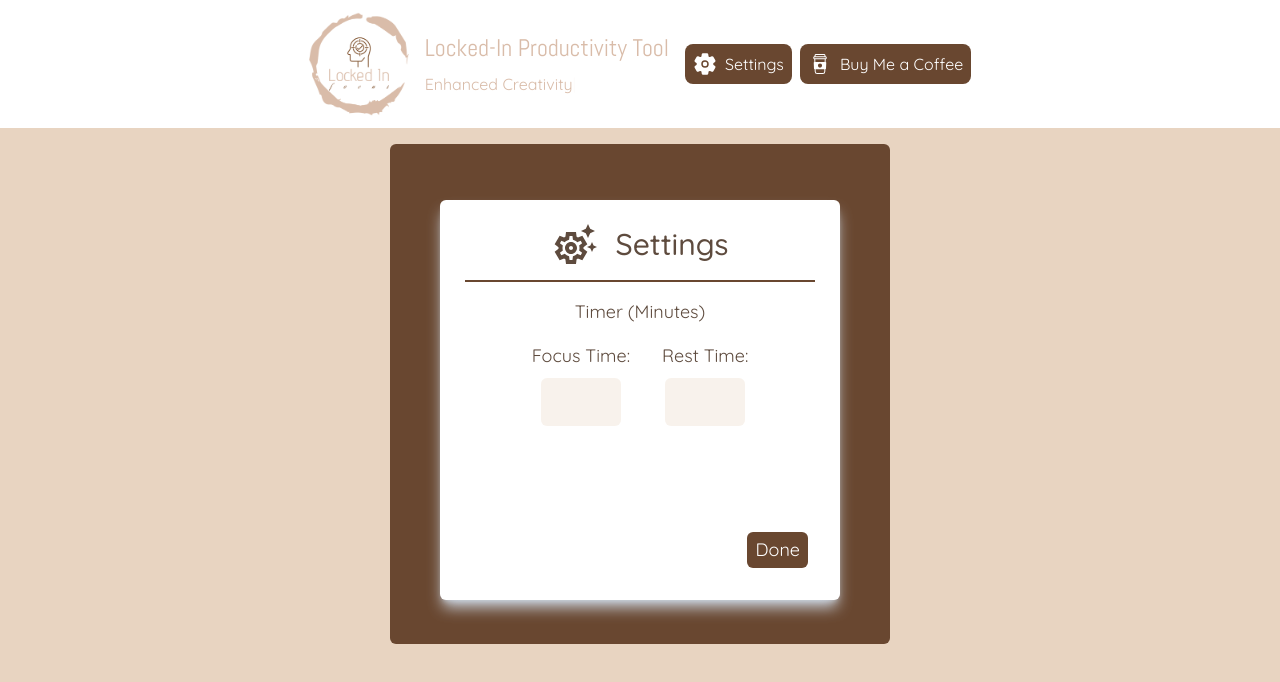
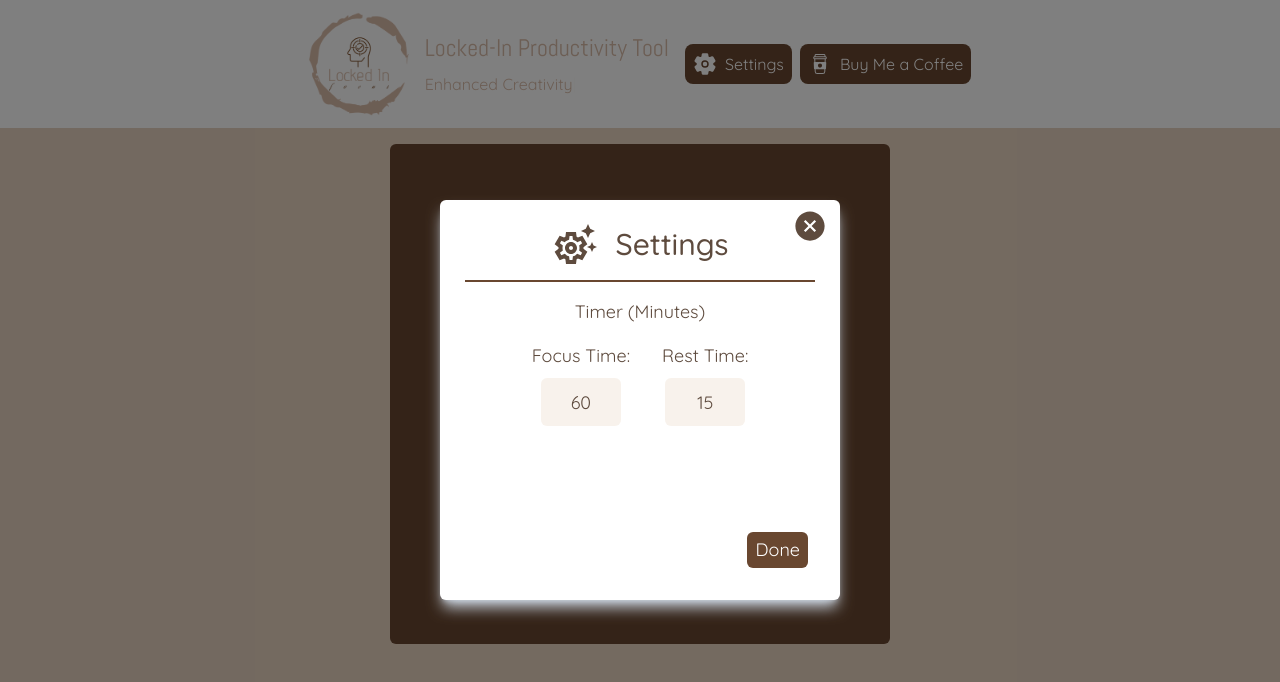
Before and after one commit to buheracoupe/locked-in-deepwork-tool, a React (Create React App) app: page / in a window 1280 px wide. Both pictures are taken after a click on the element "Settings". Shown: the top 682 px of the page. Built offline with nearby package versions, Linux system fonts and the light colour scheme.

Commit message:
create setTime reducer for the settingsSlice and update it with user interval settings

```diff
--- a/package.json
+++ b/package.json
@@ -9,6 +9,7 @@
     "@testing-library/user-event": "^13.5.0",
     "react": "^18.3.1",
     "react-dom": "^18.3.1",
+    "react-hook-form": "^7.53.1",
     "react-icons": "^5.3.0",
     "react-redux": "^9.1.2",
     "react-scripts": "5.0.1",
--- a/src/App.js
+++ b/src/App.js
@@ -12,7 +12,7 @@ function App() {
 
   function handleClick(){
     if(isSettingsShowing){
-      dispatch(toggleSettings("false"))
+      dispatch(toggleSettings(false))
     }
   }
 
@@ -27,10 +27,7 @@ function App() {
       <ClockContainer />
       </main>
       </section>
-
-
-
-
+    {isSettingsShowing && <div className="overlay fixed left-0 top-0 w-full h-full bg-[rgba(0,0,0,0.5)] "></div>}
     </div>
   );
 }
--- a/src/Redux/slices/settingsSlice.jsx
+++ b/src/Redux/slices/settingsSlice.jsx
@@ -2,6 +2,8 @@ import { createSlice } from "@reduxjs/toolkit";
 
 const initialState = {
     settingsShowing: false,
+    focusMinutes: 60,
+    restMinutes: 15,
 }
 
 const settingsSlice = createSlice({
@@ -10,9 +12,13 @@ const settingsSlice = createSlice({
     reducers: {
     toggleSettings: (state, action) => {
         state.settingsShowing = action.payload
+    },
+    setTime: (state, action) => {
+        state.focusMinutes = parseInt(action.payload.focusTime)
+        state.restMinutes = parseInt(action.payload.restTime)
     }
     },
 })
 
-export const { toggleSettings } = settingsSlice.actions;
+export const { toggleSettings, setTime } = settingsSlice.actions;
 export default settingsSlice.reducer;
--- a/src/components/Header.jsx
+++ b/src/components/Header.jsx
@@ -3,13 +3,12 @@ import logo from "../Assets/Locked In logos and fonts/locked-in-high-resolution-
 import { CiCoffeeCup } from "react-icons/ci";
 import { IoSettings } from "react-icons/io5";
 import TypedDisplay from './TypedDisplay';
-import { useSelector, useDispatch } from 'react-redux';
+import { useDispatch } from 'react-redux';
 import { toggleSettings } from '../Redux/slices/settingsSlice';
 
 
 
 function Header() {
-  const isSettingsShowing = useSelector((state) => state.settings.settingsShowing);
   const dispatch = useDispatch();
 
   return (
@@ -23,7 +22,7 @@ function Header() {
         </div>
 
         <div className="buttons flex gap-2">
-        <div onClick={() => dispatch(toggleSettings("true"))}
+        <div onClick={() => dispatch(toggleSettings(true))}
         className='bg-secondaryDark items-center text-white cursor-pointer hover:bg-primaryLight hover:text-black hover:font-semibold rounded-lg flex gap-2 justify-between p-2'>
         <IoSettings className='text-2xl' />
           <p>Settings</p>
--- a/src/components/SettingsModal.jsx
+++ b/src/components/SettingsModal.jsx
@@ -1,14 +1,33 @@
 import React from 'react'
 import { MdOutlineSettingsSuggest } from "react-icons/md";
-import { useSelector } from 'react-redux';
+import { useSelector, useDispatch } from 'react-redux';
+import { toggleSettings, setTime } from '../Redux/slices/settingsSlice';
+import { useForm } from 'react-hook-form';
+import { IoCloseCircleSharp } from "react-icons/io5";
+
 function SettingsModal() {
+const {register, handleSubmit, getValues} = useForm();
+const dispatch = useDispatch();
 const isSettingsShowing = useSelector((state) => state.settings.settingsShowing)
 
+if(!isSettingsShowing) return;
+
+function onSubmit(data, event){
+    event.preventDefault()
+    console.log(data)
+    dispatch(setTime(data))
+    dispatch(toggleSettings(false))
+}
 
   return (
-    <form  onClick={event => event.stopPropagation()}
-    className='relative'>
+    <form
+    onClick={(event) => event.stopPropagation()}
+    onSubmit={handleSubmit(onSubmit)}
+    className={isSettingsShowing? "relative" : "hidden"}>
+
     <div className=" bg-white shadow-slate-300  shadow-lg text-primaryDark rounded-md p-2 h-[400px] w-[400px] fixed z-10 top-1/2 left-1/2 transform -translate-x-1/2 -translate-y-1/2 ">
+    <IoCloseCircleSharp onClick={() => dispatch(toggleSettings(false))}
+     className='absolute cursor-pointer text-4xl hover:text-primaryLight text-primaryDark top-2 right-3'/>
         <div className='flex text-3xl mb-4 gap-4 border-b-2 mx-auto border-secondaryDark justify-center py-3 w-[350px] items-center '>
             <MdOutlineSettingsSuggest className="text-5xl" />
             <h1 className='font-medium'>Settings</h1>
@@ -18,17 +37,32 @@ const isSettingsShowing = useSelector((state) => state.settings.settingsShowing)
             <div className="inputs flex gap-8">
                 <div className='flex flex-col items-center gap-2'>
                 <label htmlFor="focus-time">Focus Time:</label>
-                <input min={0} id='focus-time' className='bg-[#e8d4c14f] w-20 text-center h-12 rounded-md' type="number" />
+                <input
+                    defaultValue={60}
+                    min={0}
+                    id='focus-time'
+                    {...register("focusTime")}
+                    className='bg-[#e8d4c14f] placeholder:text-black w-20 text-center h-12 rounded-md'
+                     type="number" />
                 </div>
                <div className='flex flex-col items-center gap-2'>
                <label htmlFor="rest-time">Rest Time:</label>
-                <input min={0} id='rest-time' className='bg-[#e8d4c14f] w-20 text-center h-12 rounded-md' type="number" />
-               </div>
+                <input
+                    defaultValue={15}
+                    min={0}
+                    id='rest-time'
+                    {...register("restTime")}
+                    className='bg-[#e8d4c14f] w-20 text-center placeholder:text-black h-12 rounded-md'
+                    type="number" />
+                </div>
 
             </div>
         </div>
-        <button onClick={(event) => event.preventDefault()}
-        className='bg-secondaryDark px-2 py-1 text-lg absolute bottom-8 right-8  hover:bg-primaryLight hover:text-black text-white rounded-md'>Done</button>
+        <button onClick={(event) => {
+
+        }}
+        className='bg-secondaryDark px-2 py-1 text-lg absolute bottom-8 right-8
+         hover:bg-primaryLight hover:text-black text-white rounded-md'>Done</button>
     </div>
     </form>
   )
--- a/src/index.css
+++ b/src/index.css
@@ -11,6 +11,10 @@
   margin: 0;
   padding: 0;
 }
-hello{
-    color: #e8d4c14f
-}
+@layer base {
+    input[type="number"]::-webkit-inner-spin-button,
+    input[type="number"]::-webkit-outer-spin-button {
+      -webkit-appearance: none;
+      margin: 0;
+    }
+  }
```
Also changed, not shown: 1 other file (tests, documents, lock files or other folders).
